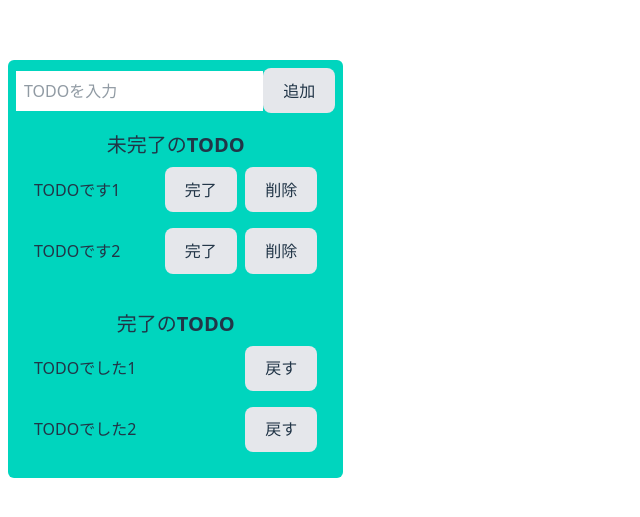
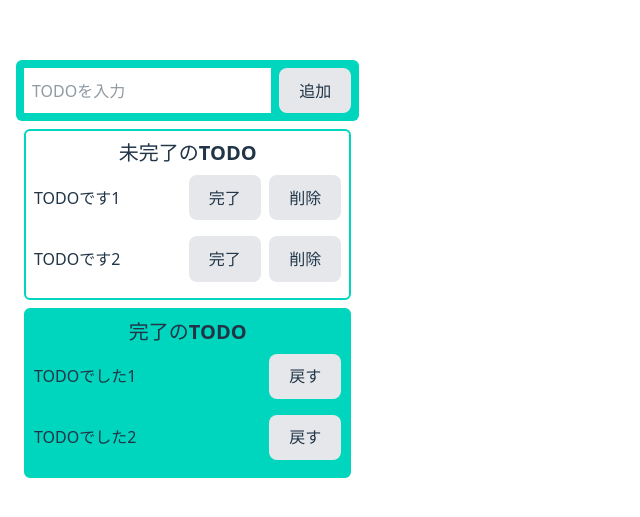
Before and after one commit to torimugi/githubactions.practice-250326, a React (Vite) app: page / in a window 1280 px wide. Shown: the part 131-648 px from the top of the page, without its empty margins (0-640 px from the left). Built offline with nearby package versions, Linux system fonts and the light colour scheme.

Commit message:
input.tsxのデザインを修正

```diff
--- a/src/App.tsx
+++ b/src/App.tsx
@@ -56,8 +56,7 @@ setIncompletes(newRevertInComplete);
 
   return (
     <>
-    <div className="flex flex-col gap-y-6">
-      <div className='mx-2 bg-teal-400 p-2 rounded-md gap-2 flex flex-col'>
+      <div className='flex flex-col mx-2 bg-white-400 p-2 rounded-md gap-2'>
 
 < InputTodo
 TodoText={TodoText}
@@ -77,7 +76,6 @@ handleRevert={handleRevert}
 />
 
       </div>
-    </div>
     </>
   )
 }
--- a/src/components/input.tsx
+++ b/src/components/input.tsx
@@ -8,11 +8,11 @@ type Props = {
 
 export const InputTodo: React.FC<Props> = ({ TodoText, onChange, onClick }) => {
   return (
-    <div>
+    <div className="flex rounded-md overflow-hidden bg-teal-400 p-2 w-full max-w-md">
       <input
         type="text"
         placeholder="TODOを入力"
-        className="p-2 bg-white"
+        className="flex-grow p-2 outline-none bg-white mr-2"
         value={TodoText}
         onChange={onChange}
       />
```
